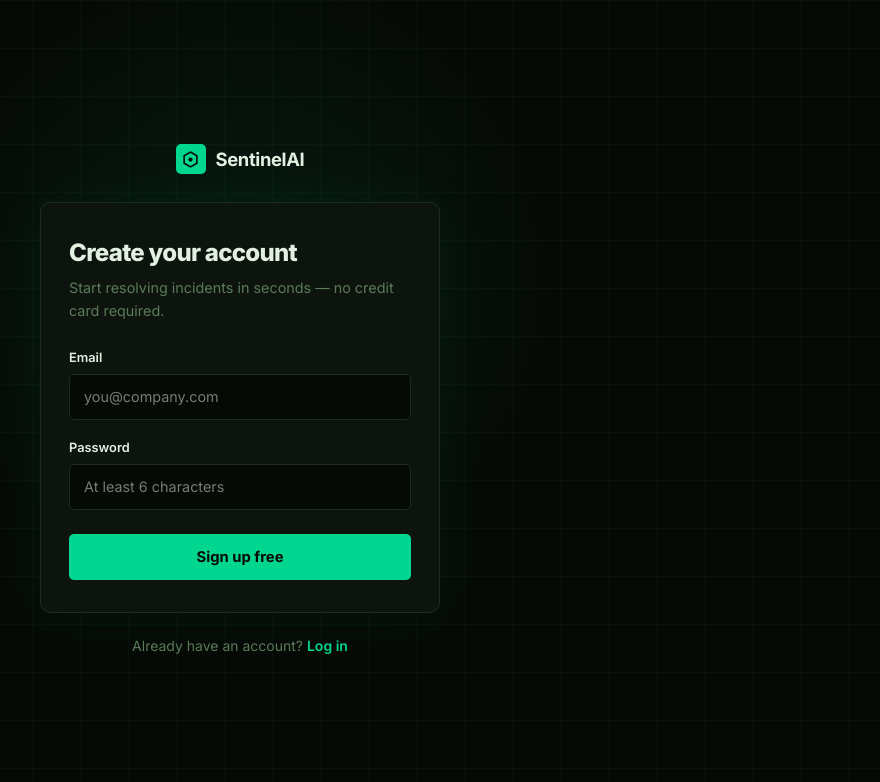
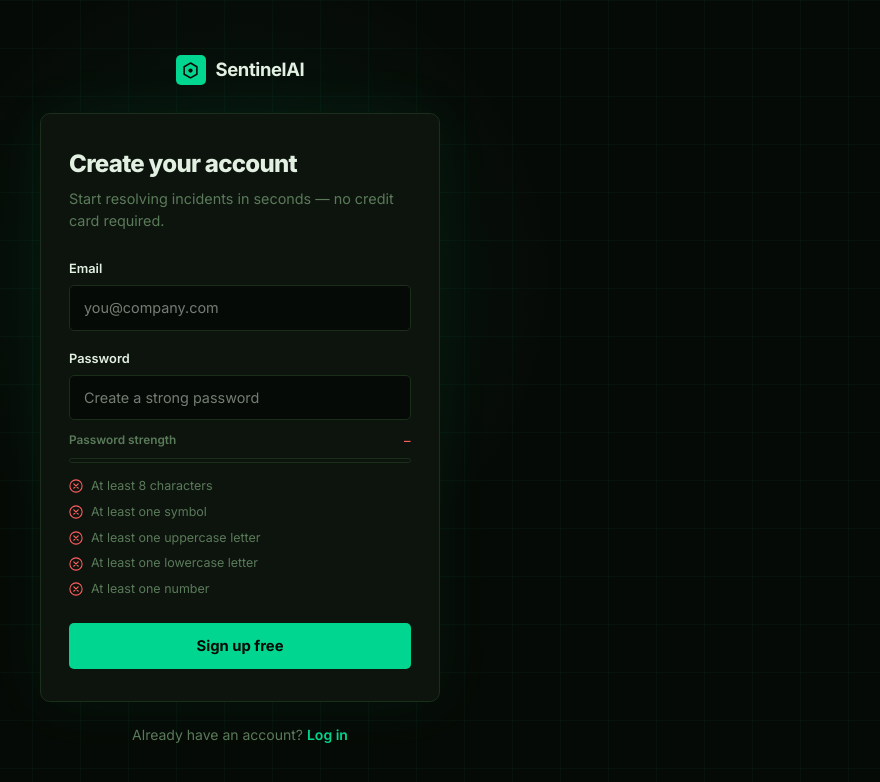
Before and after one commit to devmam999/SentinelAI, a React (Vite) app: page /signup in a window 1280 px wide. Shown: the top 782 px of the page, without its empty margins (400-1280 px from the left). Built offline with nearby package versions, Linux system fonts and the light colour scheme; no server answers.

Commit message:
Added stricter requirements for passwords

```diff
--- /dev/null
+++ b/src/components/PasswordRequirements.tsx
@@ -0,0 +1,129 @@
+import {
+  getPasswordRequirementStatus,
+  getPasswordStrength,
+  type PasswordStrength,
+} from '../lib/passwordValidation'
+
+const STRENGTH_COLORS: Record<PasswordStrength, string> = {
+  bad: '#ff5f5f',
+  okay: '#f5c542',
+  good: 'var(--primary)',
+}
+
+const STRENGTH_LABELS: Record<PasswordStrength, string> = {
+  bad: 'Weak',
+  okay: 'Okay',
+  good: 'Strong',
+}
+
+export default function PasswordRequirements({ password }: { password: string }) {
+  const requirements = getPasswordRequirementStatus(password)
+  const strength = getPasswordStrength(password)
+  const metCount = requirements.filter((requirement) => requirement.met).length
+  const meterWidth = password.length === 0 ? 0 : Math.max(8, (metCount / requirements.length) * 100)
+
+  return (
+    <div style={{ marginTop: 12 }}>
+      <div style={{ display: 'flex', alignItems: 'center', justifyContent: 'space-between', marginBottom: 8 }}>
+        <span
+          style={{
+            fontFamily: 'var(--font-inter)',
+            fontSize: '0.74rem',
+            fontWeight: 600,
+            color: 'var(--muted-foreground)',
+          }}
+        >
+          Password strength
+        </span>
+        <span
+          style={{
+            fontFamily: 'var(--font-jetbrains)',
+            fontSize: '0.68rem',
+            fontWeight: 600,
+            letterSpacing: '0.04em',
+            textTransform: 'uppercase',
+            color: STRENGTH_COLORS[strength],
+          }}
+        >
+          {password.length === 0 ? '—' : STRENGTH_LABELS[strength]}
+        </span>
+      </div>
+
+      <div
+        aria-hidden
+        style={{
+          width: '100%',
+          height: 5,
+          borderRadius: 999,
+          background: 'var(--muted)',
+          border: '1px solid var(--border)',
+          overflow: 'hidden',
+          marginBottom: 14,
+        }}
+      >
+        <div
+          style={{
+            width: `${meterWidth}%`,
+            height: '100%',
+            borderRadius: 999,
+            background: STRENGTH_COLORS[strength],
+            transition: 'width 0.2s ease, background-color 0.2s ease',
+          }}
+        />
+      </div>
+
+      <ul
+        style={{
+          listStyle: 'none',
+          margin: 0,
+          padding: 0,
+          display: 'flex',
+          flexDirection: 'column',
+          gap: 7,
+        }}
+      >
+        {requirements.map((requirement) => (
+          <li
+            key={requirement.id}
+            style={{
+              display: 'flex',
+              alignItems: 'center',
+              gap: 8,
+              fontFamily: 'var(--font-inter)',
+              fontSize: '0.78rem',
+              color: requirement.met ? 'var(--primary)' : 'var(--muted-foreground)',
+              transition: 'color 0.15s ease',
+            }}
+          >
+            <RequirementIcon met={requirement.met} />
+            {requirement.label}
+          </li>
+        ))}
+      </ul>
+    </div>
+  )
+}
+
+function RequirementIcon({ met }: { met: boolean }) {
+  if (met) {
+    return (
+      <svg width="14" height="14" viewBox="0 0 16 16" fill="none" aria-hidden style={{ flexShrink: 0 }}>
+        <circle cx="8" cy="8" r="7" stroke="var(--primary)" strokeWidth="1.2" />
+        <path
+          d="M5 8.2l2 2 4.2-4.4"
+          stroke="var(--primary)"
+          strokeWidth="1.4"
+          strokeLinecap="round"
+          strokeLinejoin="round"
+        />
+      </svg>
+    )
+  }
+
+  return (
+    <svg width="14" height="14" viewBox="0 0 16 16" fill="none" aria-hidden style={{ flexShrink: 0 }}>
+      <circle cx="8" cy="8" r="7" stroke="#ff5f5f" strokeWidth="1.2" />
+      <path d="M5.5 5.5l5 5M10.5 5.5l-5 5" stroke="#ff5f5f" strokeWidth="1.4" strokeLinecap="round" />
+    </svg>
+  )
+}
--- /dev/null
+++ b/src/lib/passwordValidation.ts
@@ -0,0 +1,34 @@
+export type PasswordRequirement = {
+  id: string
+  label: string
+  test: (password: string) => boolean
+}
+
+export const PASSWORD_REQUIREMENTS: PasswordRequirement[] = [
+  { id: 'length', label: 'At least 8 characters', test: (password) => password.length >= 8 },
+  { id: 'symbol', label: 'At least one symbol', test: (password) => /[^A-Za-z0-9]/.test(password) },
+  { id: 'upper', label: 'At least one uppercase letter', test: (password) => /[A-Z]/.test(password) },
+  { id: 'lower', label: 'At least one lowercase letter', test: (password) => /[a-z]/.test(password) },
+  { id: 'number', label: 'At least one number', test: (password) => /[0-9]/.test(password) },
+]
+
+export type PasswordStrength = 'bad' | 'okay' | 'good'
+
+export function getPasswordRequirementStatus(password: string) {
+  return PASSWORD_REQUIREMENTS.map((requirement) => ({
+    ...requirement,
+    met: requirement.test(password),
+  }))
+}
+
+export function getPasswordStrength(password: string): PasswordStrength {
+  const metCount = PASSWORD_REQUIREMENTS.filter((requirement) => requirement.test(password)).length
+
+  if (metCount >= 5) return 'good'
+  if (metCount >= 3) return 'okay'
+  return 'bad'
+}
+
+export function isPasswordValid(password: string) {
+  return PASSWORD_REQUIREMENTS.every((requirement) => requirement.test(password))
+}
--- a/src/pages/SignUp.tsx
+++ b/src/pages/SignUp.tsx
@@ -1,8 +1,10 @@
 import { useState, type FormEvent } from 'react'
 import { Link, useNavigate } from 'react-router-dom'
+import AuthLayout from '../components/AuthLayout'
+import PasswordRequirements from '../components/PasswordRequirements'
+import * as s from '../components/authStyles'
+import { isPasswordValid } from '../lib/passwordValidation'
 import { supabase, isSupabaseConfigured } from '../lib/supabase'
-import AuthLayout from '../components/AuthLayout'
-import * as s from '../components/authStyles'
 
 export default function SignUp() {
   const navigate = useNavigate()
@@ -22,8 +24,8 @@ export default function SignUp() {
       return
     }
 
-    if (password.length < 6) {
-      setError('Password must be at least 6 characters.')
+    if (!isPasswordValid(password)) {
+      setError('Please meet all password requirements before signing up.')
       return
     }
 
@@ -95,17 +97,18 @@ export default function SignUp() {
             type="password"
             value={password}
             onChange={(e) => setPassword(e.target.value)}
-            placeholder="At least 6 characters"
+            placeholder="Create a strong password"
             required
             style={s.input}
             onFocus={(e) => (e.target.style.borderColor = 'var(--primary)')}
             onBlur={(e) => (e.target.style.borderColor = 'var(--border)')}
           />
+          <PasswordRequirements password={password} />
         </div>
 
         <button
           type="submit"
-          disabled={loading}
+          disabled={loading || !isPasswordValid(password)}
           style={{ ...s.primaryButton, opacity: loading ? 0.6 : 1, cursor: loading ? 'default' : 'pointer' }}
           onMouseEnter={(e) => !loading && (e.currentTarget.style.opacity = '0.85')}
           onMouseLeave={(e) => !loading && (e.currentTarget.style.opacity = '1')}
```
